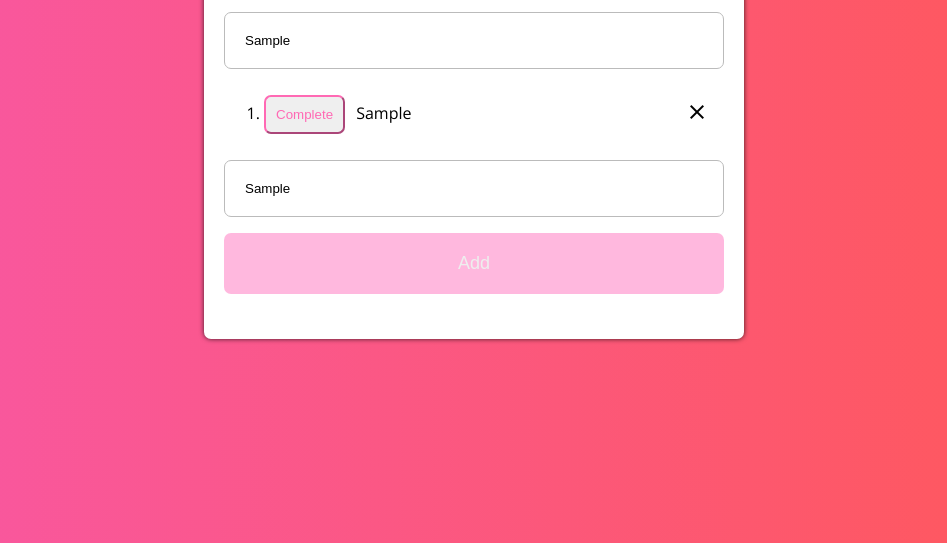
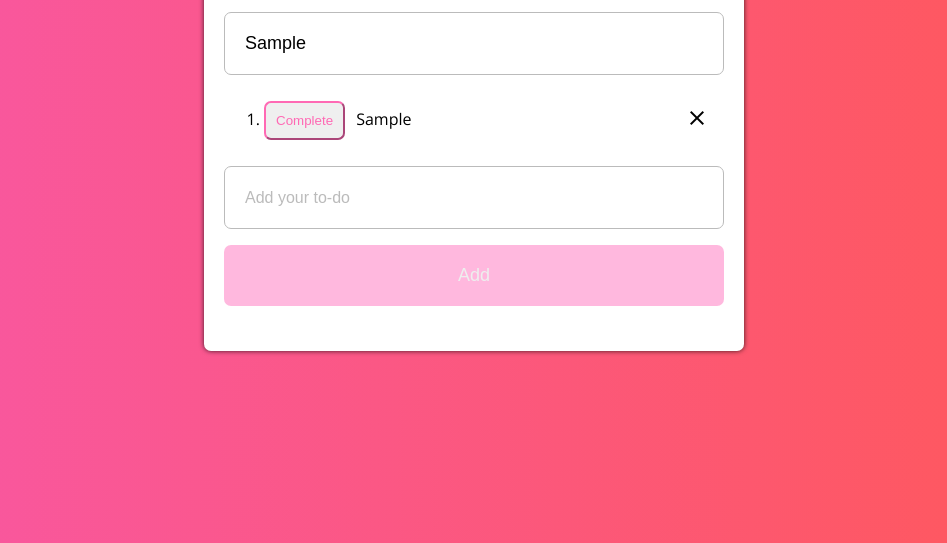
Before and after one commit to tazMeah/TODOlist, a plain HTML site: page index.html in a window 1280 px wide. Both pictures are taken after typing "Sample", "Sample" into the empty fields and a click on the button "Add". Shown: the part 257-800 px from the top of the page, without its empty margins (166-1113 px from the left). Drawn offline with nearby package versions, Linux system fonts and the light colour scheme.

Commit message:
validates text in input field before pushing to array

```diff
--- a/TodoController.js
+++ b/TodoController.js
@@ -32,11 +32,14 @@ function todoController(){
     }
 
     vm.addTask = function (newTask) {
-        vm.list.push({
-        task:newTask,
-        completed: false
-        });
-
+        if (document.querySelector("#newTodo").value){
+            vm.list.push({
+            task:newTask,
+            completed: false
+            });
+            /* clear the input upon Add*/
+            document.querySelector("#newTodo").value = "";
+        }
     }
 
     vm.removeTask = function ($index) {
--- a/index.html
+++ b/index.html
@@ -43,7 +43,7 @@
                 </li> -->
             </ol>
 
-            <input placeholder="Add your to-do" ng-model="newTask">
+            <input placeholder="Add your to-do" ng-model="newTask" id="newTodo" >
             <button id="add" ng-click="something.addTask(newTask)">Add</button>
         </form>
 
--- a/style.css
+++ b/style.css
@@ -69,6 +69,7 @@ input {
     border: 1px solid #bbb;
     background: #eee;
     background: white;
+    font-size: 18px;
 }
 
 .done { /* complete buttons */
```
